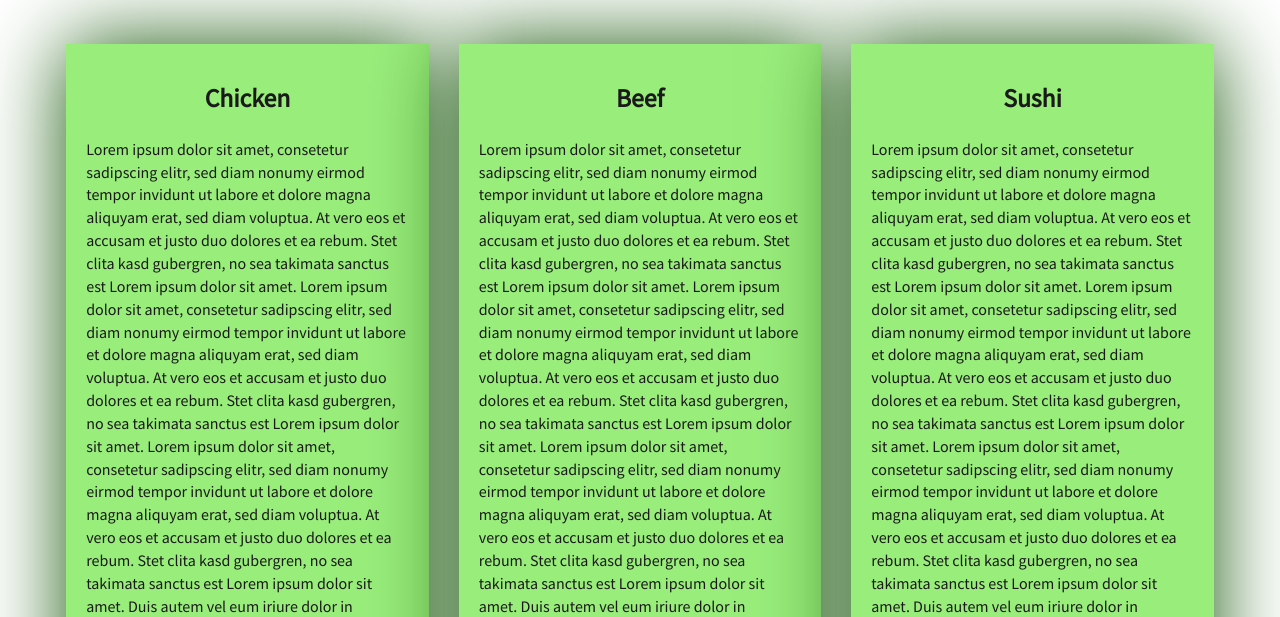
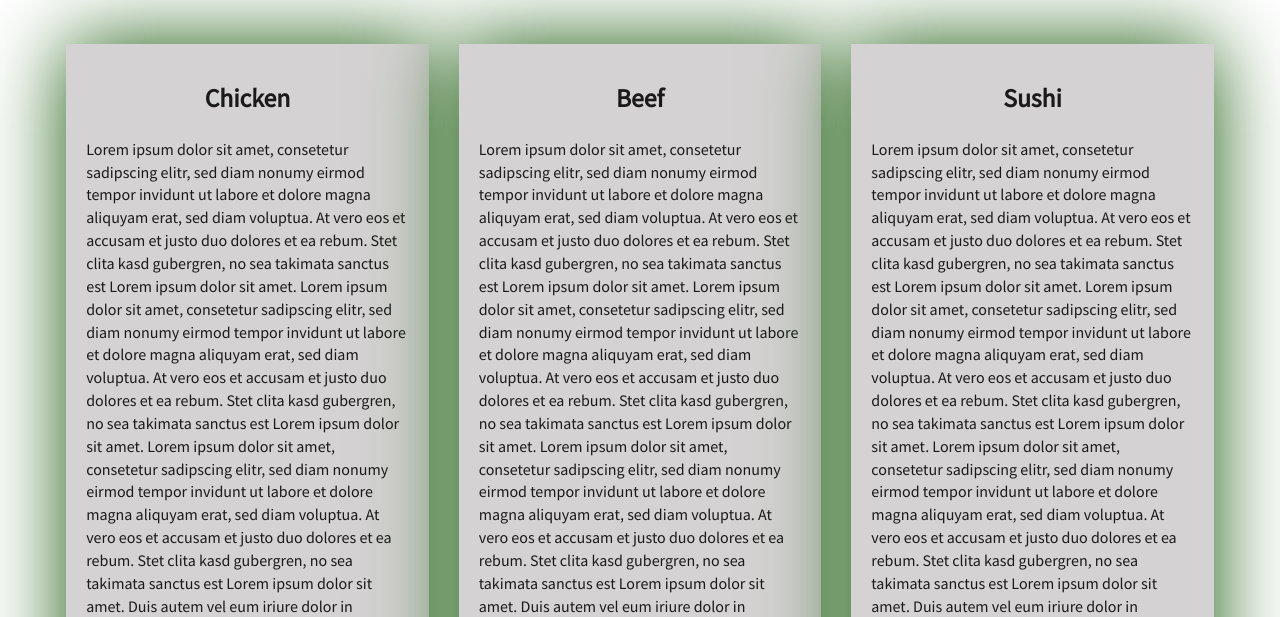
Before and after one commit to Jimmy-JJJ/module3-solution, a plain HTML site: page index.html in a window 1280 px wide. Shown: the part 183-800 px from the top of the page. Drawn offline with Linux system fonts and the light colour scheme.

Commit message:
color changing

```diff
--- a/css/styles.css
+++ b/css/styles.css
@@ -91,7 +91,7 @@ body {
 #chicken-tile, #beef-tile, #sushi-tile {
     width: 100%;
     padding: 20px;
-    background-color: #99ed7b;
+    background-color: rgb(212, 210, 210);
     margin-bottom: 60px;
     box-shadow: 0 0 80px #18580b;
 }
```
